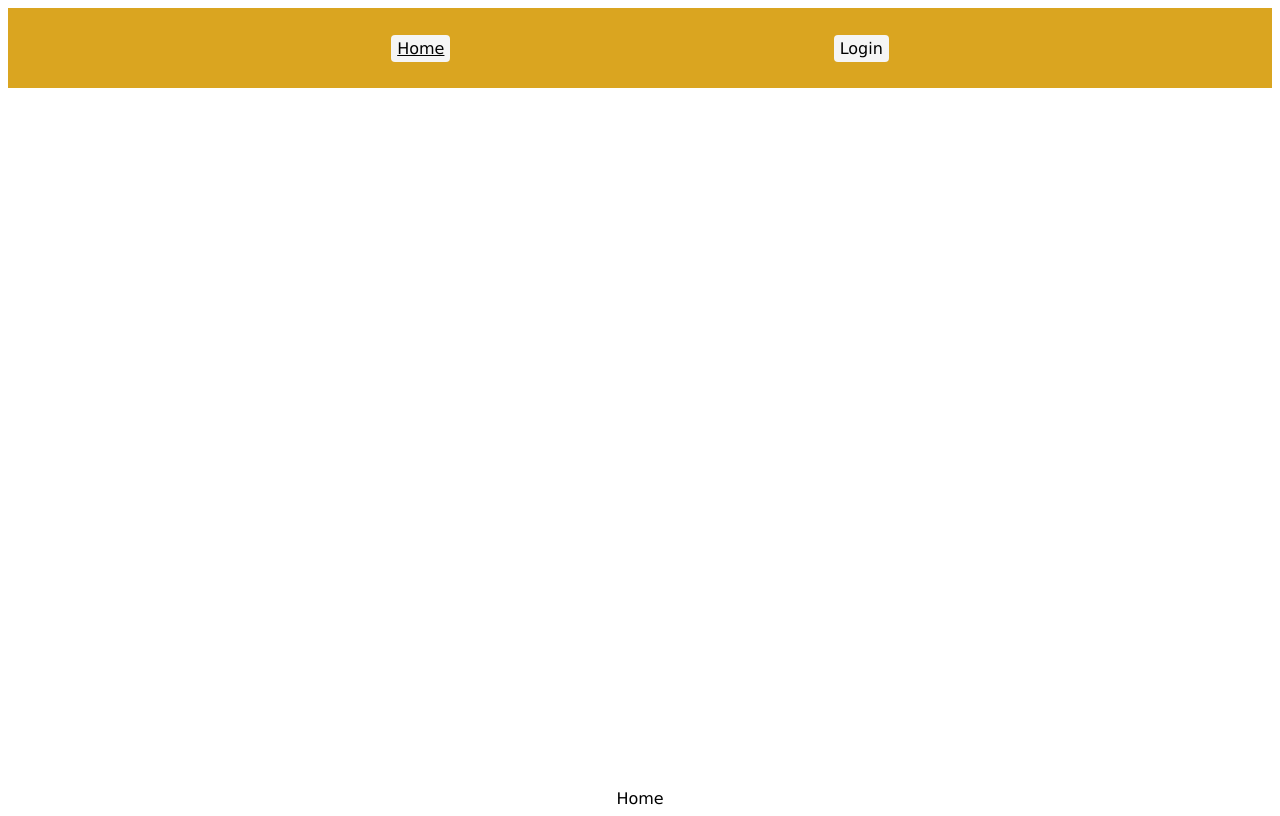
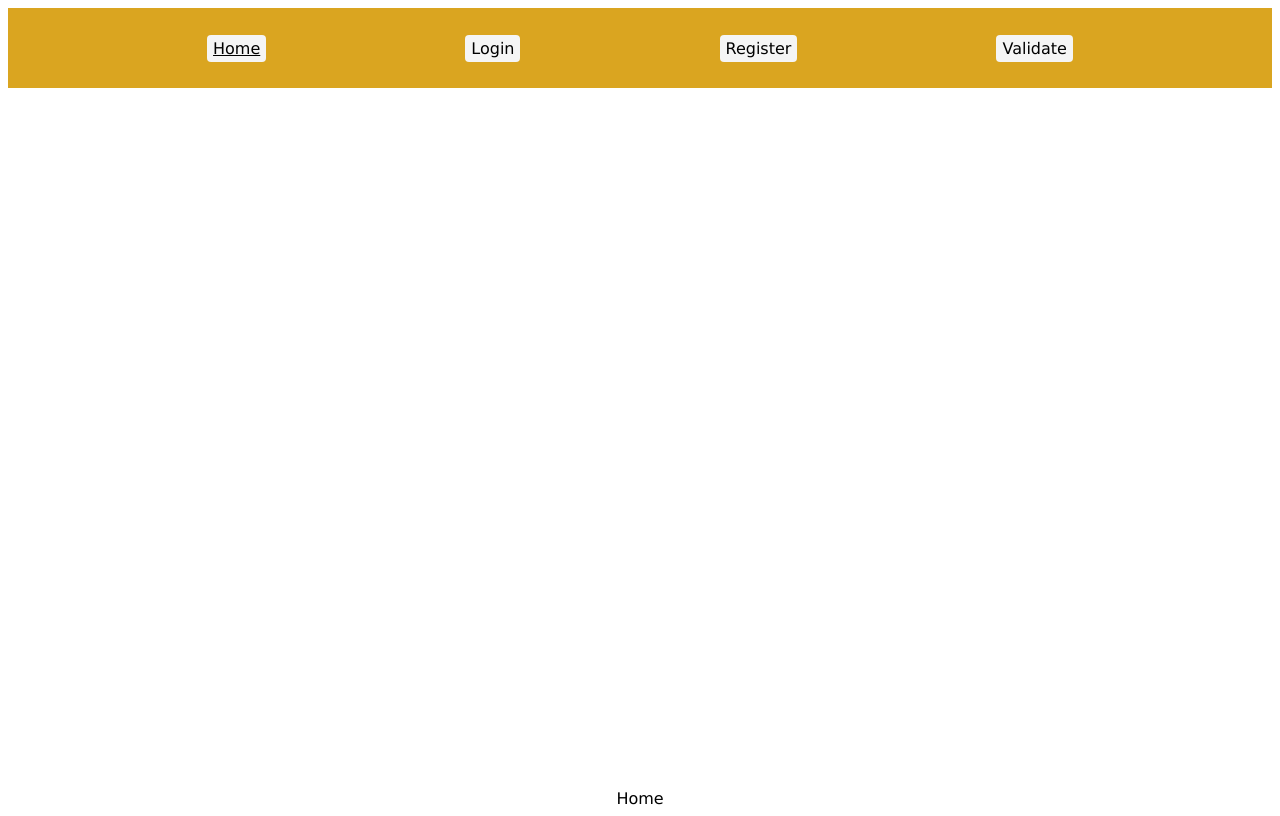
Before and after one commit to ChingT/Simple-Online-Shop, a React (Vite) app: page / in a window 1280 px wide. Built offline with nearby package versions, Linux system fonts and the light colour scheme; the HTML template or start-up script is replaced by a standard one.

Commit message:
Add NavLinks in Header

```diff
--- a/src/components/Header.jsx
+++ b/src/components/Header.jsx
@@ -26,6 +26,8 @@ export default function Header() {
       ) : (
         <>
           <NavLink to="/login">Login</NavLink>
+          <NavLink to="/register">Register</NavLink>
+          <NavLink to="/validate">Validate</NavLink>
         </>
       )}
     </header>
```
